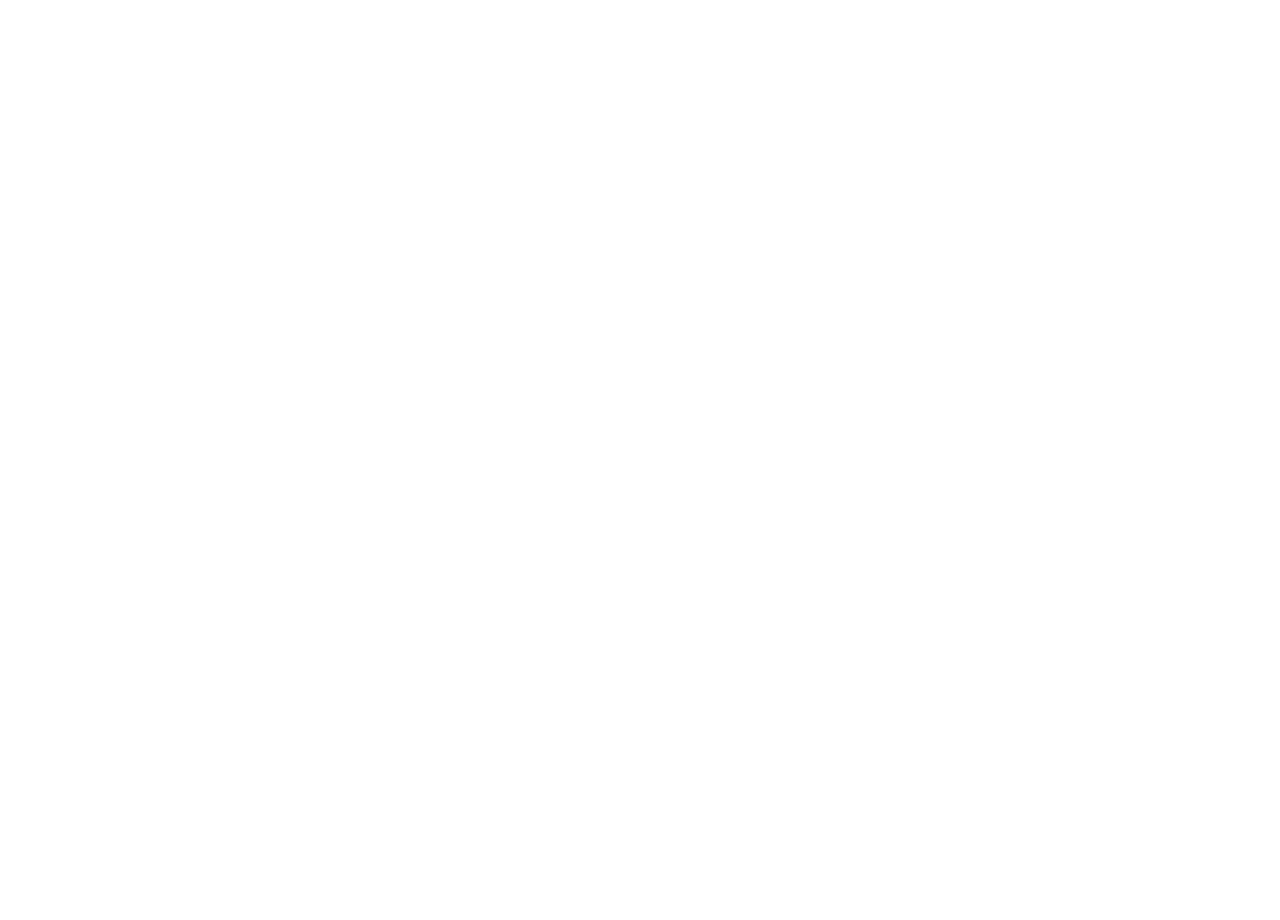
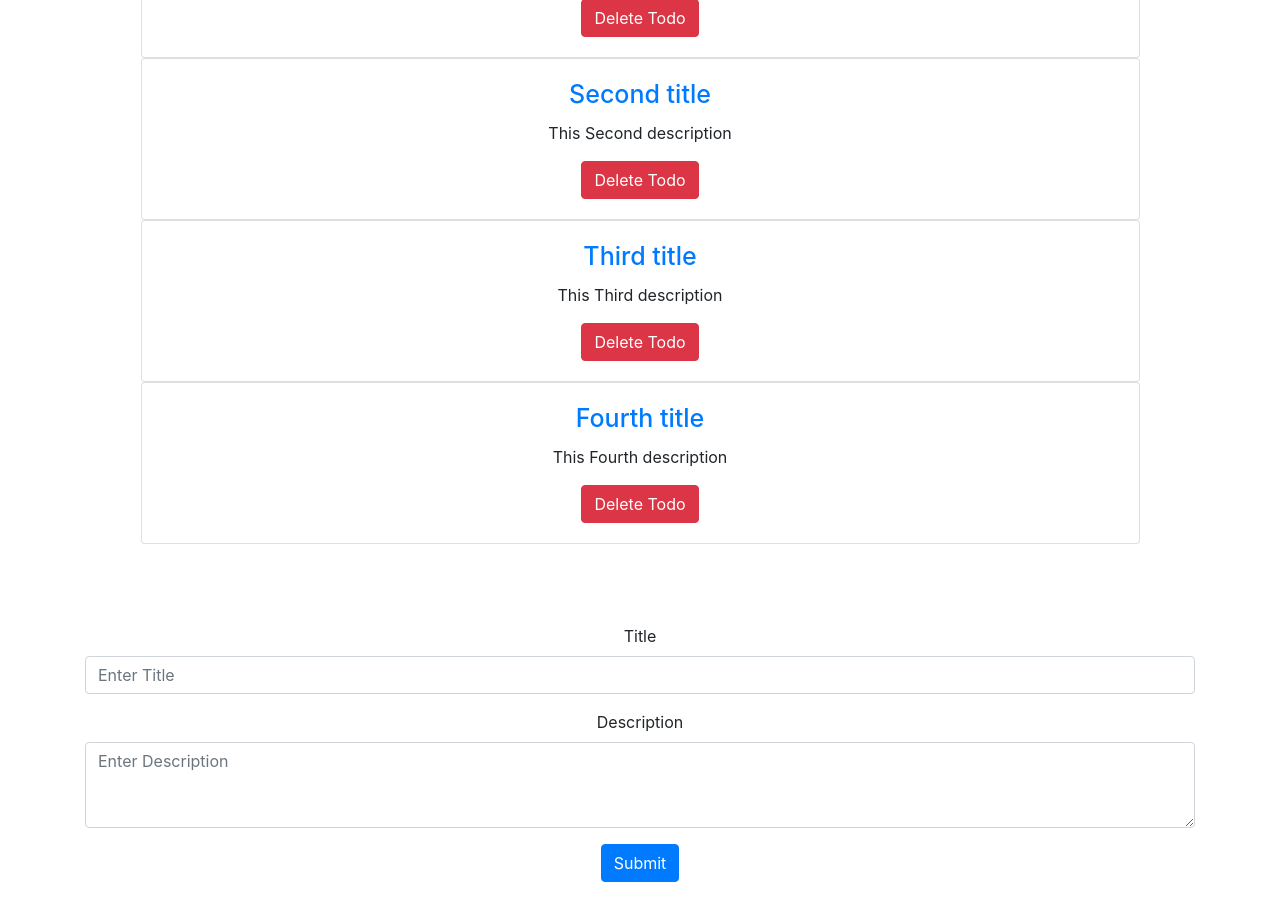
Before and after one commit to manozkumarj/React-Mine, a React (Create React App) app in the folder Todo-App-with-Context-API/: page / in a window 1280 px wide. Shown: the part 280-1200 px from the top of the page. Before the commit the page ends 800 px from the top, so only its background shows below. Built offline with nearby package versions, Linux system fonts and the light colour scheme; the HTML template or start-up script is replaced by a standard one.

Commit message:
Implemented 'useEffect()' hook perfectly --> Todo-App-with-Context-API

```diff
--- a/Todo-App-with-Context-API/package.json
+++ b/Todo-App-with-Context-API/package.json
@@ -9,7 +9,8 @@
     "react": "^16.12.0",
     "react-dom": "^16.12.0",
     "react-router-dom": "^5.1.2",
-    "react-scripts": "3.3.1"
+    "react-scripts": "3.3.1",
+    "uuid": "^3.4.0"
   },
   "scripts": {
     "start": "react-scripts start",
--- a/Todo-App-with-Context-API/src/App.js
+++ b/Todo-App-with-Context-API/src/App.js
@@ -4,7 +4,7 @@
 import Header from "./pages/Header";
 import About from "./pages/About";
 import Contact from "./pages/Contact";
-import AddTodo from "./pages/AddTodo";
+// import AddTodo from "./pages/AddTodo";
 import ViewTodos from "./pages/ViewTodos";
 import ViewTodo from "./pages/ViewTodo";
 import ThemeContextProvider from "./contexts/ThemeContext";
@@ -18,7 +18,7 @@
   };
 
   componentDidMount() {
-    console.log("App - From componentDidMount()");
+    // console.log("App - From componentDidMount()");
   }
 
   render() {
@@ -36,11 +36,11 @@
                     path="/"
                     render={props => <ViewTodos {...props} />}
                   />
-                  <Route
+                  {/* <Route
                     exact
                     path="/add-todo"
                     render={props => <AddTodo {...props} />}
-                  />
+                  /> */}
                   <Route exact path="/about" component={About} />
                   <Route exact path="/contact-us" component={Contact} />
                   <Route
--- a/Todo-App-with-Context-API/src/pages/AddTodo.js
+++ b/Todo-App-with-Context-API/src/pages/AddTodo.js
@@ -6,8 +6,8 @@
   const [description, setDescription] = useState("");
 
   useEffect(() => {
-    console.log("AddTodo - From componentDidMount()");
-    console.log(props);
+    // console.log("AddTodo - From componentDidMount()");
+    // console.log(props);
     // eslint-disable-next-line
   }, []);
 
@@ -28,13 +28,19 @@
       description
     };
     // console.log(addTodoObj);
-    props.addTodo(addTodoObj);
-    props.history.push("/");
+    props.addNewTodo(addTodoObj);
+    setTitle("");
+    setDescription("");
+    // props.history.push("/");
   };
 
   return (
     <React.Fragment>
-      <form method="post" onSubmit={handleSubmit}>
+      <form
+        method="post"
+        onSubmit={handleSubmit}
+        style={{ margin: "5rem 0 20rem 0" }}
+      >
         <div className="form-group">
           <label htmlFor="exampleFormControlInput1">Title</label>
           <input
--- a/Todo-App-with-Context-API/src/pages/Header.js
+++ b/Todo-App-with-Context-API/src/pages/Header.js
@@ -5,8 +5,8 @@
 
 class Header extends Component {
   componentDidMount = () => {
-    console.log("props from Header page are showing below");
-    console.log(this.props);
+    // console.log("props from Header page are showing below");
+    // console.log(this.props);
     // eslint-disable-next-line
   };
 
@@ -56,11 +56,11 @@
                               Home
                             </NavLink>
                           </li>
-                          <li className="nav-item active">
+                          {/* <li className="nav-item active">
                             <NavLink className="nav-link" to="/add-todo">
                               Add Todo
                             </NavLink>
-                          </li>
+                          </li> */}
                           <li className="nav-item active">
                             <NavLink className="nav-link" to="/about">
                               About
--- a/Todo-App-with-Context-API/src/pages/ViewTodos.js
+++ b/Todo-App-with-Context-API/src/pages/ViewTodos.js
@@ -1,20 +1,95 @@
-import React, { Component } from "react";
-// import { Link } from "react-router-dom";
+import React, { useState, useEffect } from "react";
+import AddTodo from "./AddTodo";
+import { Link } from "react-router-dom";
+import uuid from "uuid/v1";
 
-class ViewTodos extends Component {
-  componentDidMount() {
-    console.log("props from ViewTodos page are showing below");
-    console.log(this.props);
-  }
+const ViewTodos = props => {
+  const [todos, setTodos] = useState([
+    { id: 1, title: "First title", description: "This first description" },
+    { id: 2, title: "Second title", description: "This Second description" },
+    { id: 3, title: "Third title", description: "This Third description" },
+    { id: 4, title: "Fourth title", description: "This Fourth description" }
+  ]);
 
-  render() {
-    return <> This is ViewTodos page </>;
-  }
-}
+  const [age, setAge] = useState(20);
 
-// const titleStyle = {
-//   color: "Blue",
-//   fontSize: "25px"
-// };
+  useEffect(() => {
+    console.log("ViewTodos - todos changed");
+    // console.log(props);
+    // eslint-disable-next-line
+  }, [todos]);
+
+  useEffect(() => {
+    console.log("ViewTodos - age changed");
+    // console.log(props);
+    // eslint-disable-next-line
+  }, [age]);
+
+  const addNewTodo = titleAndDescription => {
+    // console.log("ViewTodos - addTodo");
+    // console.log(titleAndDescription);
+    let newTodo = {
+      id: uuid(),
+      title: titleAndDescription.title,
+      description: titleAndDescription.description
+    };
+
+    let newTodos = [...todos, newTodo];
+    // console.log(newTodos);
+    setTodos(newTodos);
+  };
+
+  const deleteTodo = id => {
+    // console.log("Deletable todo ID is -> " + id);
+    if (window.confirm(`Do you wanna delete this Todo - ${id} ?`)) {
+      // console.log("You pressed OK!");
+      // props.deleteTodo(id);
+    } else {
+      // console.log("You pressed Cancel!");
+    }
+  };
+
+  let showTodos =
+    todos.length > 0
+      ? todos.map(todo => {
+          return (
+            <div
+              key={todo.id}
+              className="card"
+              style={{ width: "90%", margin: "auto" }}
+            >
+              <div className="card-body">
+                <h5 className="card-title" style={titleStyle}>
+                  <Link to={`/${todo.id}`}>{todo.title}</Link>
+                </h5>
+                <p className="card-text">{todo.description}</p>
+                <span
+                  className="btn btn-danger"
+                  onClick={() => deleteTodo(todo.id)}
+                >
+                  Delete Todo
+                </span>
+              </div>
+            </div>
+          );
+        })
+      : "There are no todos to show";
+
+  return (
+    <>
+      <div style={{ margin: "20px" }}>
+        <button
+          onClick={() => setAge(age + 1)}
+        >{`Add 1 to age: ${age}`}</button>
+      </div>
+      {showTodos} <AddTodo addNewTodo={addNewTodo} />
+    </>
+  );
+};
+
+const titleStyle = {
+  color: "Blue",
+  fontSize: "25px"
+};
 
 export default ViewTodos;
```
